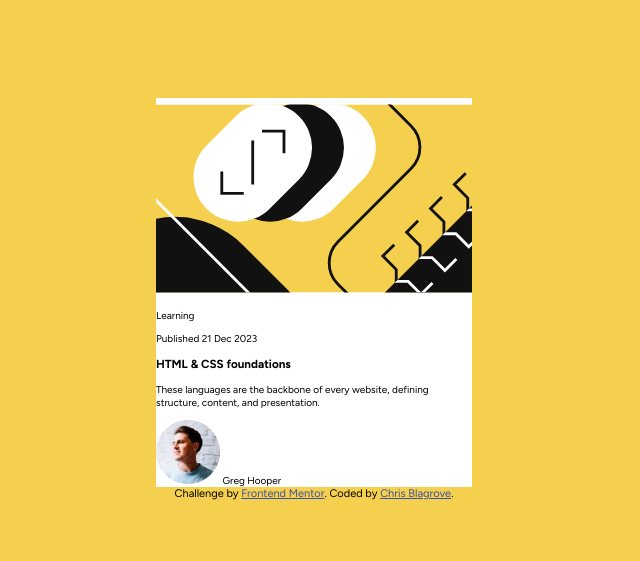
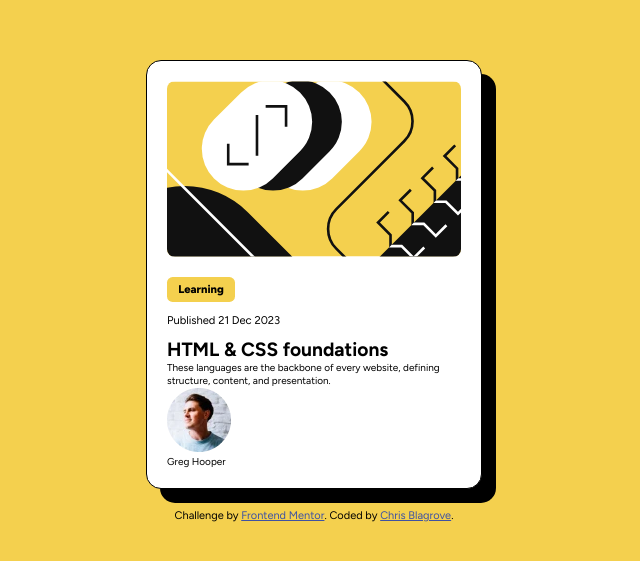
Before and after one commit to Bugzie32/blog-preview-card-main, a plain HTML site: page index.html in a window 1280 px wide. Shown: the part 109-670 px from the top of the page, without its empty margins (326-966 px from the left). Drawn offline with Linux system fonts and the light colour scheme.

Commit message:
3/4 finished
<p> and img left to finish.

```diff
--- a/index.html
+++ b/index.html
@@ -50,15 +50,15 @@
 				</svg>
 			</section>
 			<section class="text">
-				<div class="Learning">
-					<p>Learning</p>
+				<div>
+					<p class="learning">Learning</p>
 				</div>
-				<p>Published 21 Dec 2023</p>
-				<h3>HTML & CSS foundations</h3>
+				<p class="pub">Published 21 Dec 2023</p>
+				<a href="#" class="foundations">HTML & CSS foundations</a>
 				<p>These languages are the backbone of every website, defining structure, content, and presentation.</p>
 				<div class="sig">
-					<img src="assets/images/image-avatar.webp" alt="" />
-					Greg Hooper
+					<img src="assets/images/image-avatar.webp" alt="Profile image" />
+					<p>Greg Hooper</p>
 				</div>
 			</section>
 		</main>
--- a/styles.css
+++ b/styles.css
@@ -4,12 +4,17 @@
   font-optical-sizing: auto;
   font-weight: <weight>;
   font-style: normal; */
+* {
+	box-sizing: border-box;
+	padding: 0;
+	margin: 0;
+}
 
 body {
+	font-size: 62.5%;
 	min-height: 100vh;
 	font-family: "Figtree", sans-serif;
 	background-color: hsl(47, 88%, 63%);
-	font-size: 62.5%;
 	display: flex;
 	justify-content: center;
 	align-items: center;
@@ -22,13 +27,48 @@ main {
 	align-items: center;
 	flex-direction: column;
 	background-color: white;
-	width: 25%;
+	max-width: 336px;
+	width: 80%;
+	padding: 2em;
+	border-radius: 1.5em;
+	border: 1px solid black;
+	box-shadow: 1.4em 1.4em black;
+	margin-bottom: 2em;
+}
+.picture {
+	display: flex;
+	justify-content: center;
+	margin-bottom: 2em;
 }
 
-.picture {
+svg {
+	border-radius: 0.8em;
 	width: 100%;
-	display: flex;
-	justify-content: center;
+	height: 100%;
+}
+.learning {
+	background-color: hsl(47, 88%, 63%);
+	display: table;
+	padding: 0.5em 1em;
+	border-radius: 0.5em;
+	font-size: 0.7rem;
+	font-weight: 800;
+	margin-bottom: 1em;
+}
+
+.pub {
+	font-size: 0.7rem;
+	margin-bottom: 1em;
+}
+
+.foundations {
+	font-size: 1.2rem;
+	font-weight: 700;
+	text-decoration: none;
+	color: black;
+}
+.foundations:hover {
+	color: hsl(47, 88%, 63%);
 }
 
 .attribution {
```
